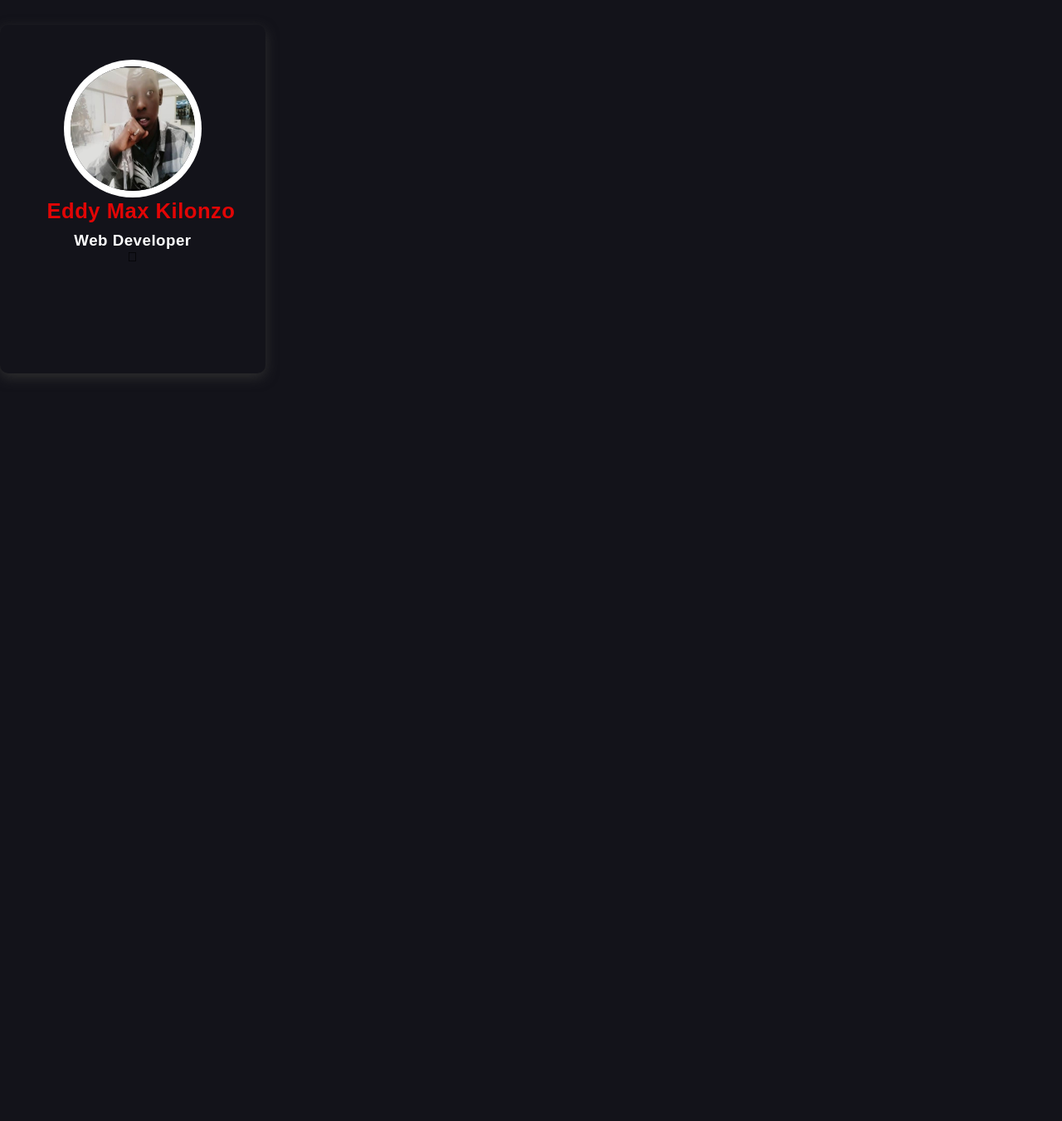
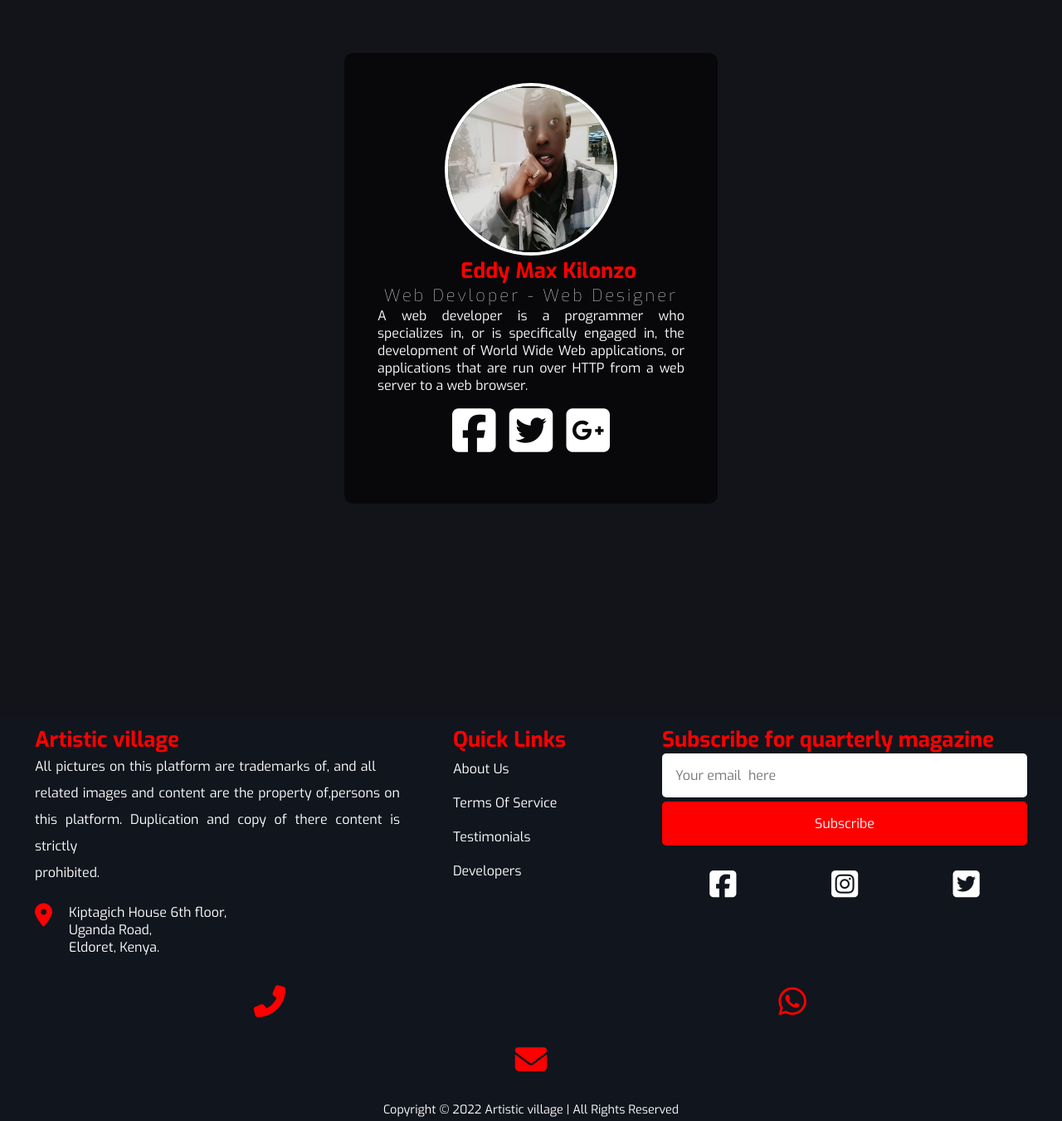
Before and after one commit to EddyKilonzo/Artistic-village, a Node server app: page /developer in a window 1280 px wide. Shown: the part 120-1471 px from the top of the page at 83% size. Before the commit the page ends 576 px from the top, so only its background shows below. Run offline with Node 20, Linux system fonts and the light colour scheme; some libraries are stand-ins or nearby versions.

Commit message:
modified views

```diff
--- a/views/developer.ejs
+++ b/views/developer.ejs
@@ -1,13 +1,19 @@
 <%- include('partials/header') %>
 <%- include('partials/nav') %>
-<div class="container5" style="margin-top: 30px;">
-    <div class="card">
-        <img src="images/eddy.jpeg" alt="profile_img">
-        <h2 style="color: rgb(226, 5, 5); margin-top: 10px; margin-left: 10px;">Eddy Max Kilonzo</h2>
-        <h3 style="color: #fff; margin-top:10px">Web Developer</h3>
-        <div class="details">
-            <i class="fa-brands fa-facebook"></i>
-        </div>
-    </div>
-
+<div style="height: 100vh;" class="body">
+    <div class="box">
+        <img src="images/eddy.jpeg" alt="" class="box-img">
+        <h2 style="margin-left: 100px;">
+      Eddy Max Kilonzo</h2>
+      <h5>
+      Web Devloper - Web Designer</h5>
+      <p>
+      A web developer is a programmer who specializes in, or is specifically engaged in, the development of World Wide Web applications, or applications that are run over HTTP from a web server to a web browser.</p>
+      <ul>
+      <li><a href="#"><i class="fa fa-facebook-square" aria-hidden="true"></i></a></li>
+      <li><a href="#"><i class="fa fa-twitter-square" aria-hidden="true"></i></a></li>
+      <li><a href="#"><i class="fa fa-google-plus-square" aria-hidden="true"></i></a></li>
+      </ul>
+      </div>
 </div>
+  <%- include('partials/footer') %>
--- a/views/login.ejs
+++ b/views/login.ejs
@@ -9,9 +9,9 @@
             <% if(error) { %>
                 <p class="error-message"><%= errorMessage%></p>
                 <label for="">Email:</label>
-                <input class="form-input" type="email" name="email" id="" value="<%= email %>" required>
+                <input class="form-input" type="email" name="email" id="" value="<%= email %>">
                 <label for="">Password:</label>
-                <input class="form-input" type="password" name="password" id="" value="<%= password %>" required>
+                <input class="form-input" type="password" name="password" id="" value="<%= password %>">
                 <div id="eye-wrapper" onclick="toggle()">
                     <img src="images/eye-open.svg" id="open">
                 </div>
@@ -19,7 +19,7 @@
                 <label for="">Email:</label>
                 <input class="form-input" type="email" name="email" id="" required><br>
                 <label for="">Password:</label>
-                <input type="password" placeholder="Password" id="password"> <br>
+                <input class="form-input" type="password" placeholder="Password" id="password" required> <br>
                     <div id="eye-wrapper" onclick="toggle()">
                         <img src="images/eye-open.svg" id="open">
                     </div>
--- a/views/partials/footer.ejs
+++ b/views/partials/footer.ejs
@@ -5,20 +5,33 @@
         <p style="word-spacing: 1px;">
             All pictures on this platform are trademarks of, and all <br> related images and content are the property of,persons on  <br> this platform. Duplication and copy of there content is strictly <br>  prohibited.
         </p>
+        <br>
+        <div style="display: flex;">
+          <p>
+            <i class="fa-solid fa-location-dot" style="font-size: 28px; color: red;"></i>
+          </p>
+          <span style="margin-left: 20px; top: 10px;" >
+            <ul>
+              <li>Kiptagich House 6th floor,</li>
+              <li>Uganda Road,</li>
+              <li>Eldoret, Kenya.</li>
+            </ul>
+          </span>
+        </div>
       </div>
       <div class="column links">
         <h2>Quick Links</h2>
         <ul class="footer-links">
-          <li>
+          <li style="margin-top: 8px;">
             <a href="#about">About Us</a>
           </li>
-          <li>
+          <li style="margin-top: 20px;">
             <a href="#terms-of-services">Terms Of Service</a>
           </li>
-          <li>
+          <li style="margin-top: 20px;">
             <a href="#testimonials">Testimonials</a>
           </li>
-          <li>
+          <li style="margin-top: 20px;">
             <a href="/developer">Developers</a>
           </li>
         </ul>
@@ -30,7 +43,7 @@
           <button class="sub-btn">Subscribe</button>
         </div>
         <div class="social">
-          <a href=""><i class="fa-brands fa-facebook-square"></i></a>
+          <a href="https://www.facebook.com/search/top?q=artistic%20village"><i class="fa-brands fa-facebook-square"></i></a>
           <a href="https://www.instagram.com/artistic_village254/?hl=en"><i class="fa-brands fa-instagram-square insta"></i></a>
           <a href=""><i class="fa-brands fa-twitter-square twitter"></i></a>
         </div>
--- a/views/profile.ejs
+++ b/views/profile.ejs
@@ -1,5 +1,4 @@
 <%- include('partials/header') %>
-<!-- <%- include('partials/nav') %> -->
 
 <nav id="nav2">
     <div class="up" >
--- a/views/user.ejs
+++ b/views/user.ejs
@@ -1,6 +1,4 @@
 <%- include('partials/header') %>
-<!-- <%- include('partials/nav') %> -->
-
 
 <nav id="nav2">
     <div class="up" >
```
Also changed, not shown: views/find-talent.ejs (+75 -1 lines), views/index.ejs (+12 -6 lines).
